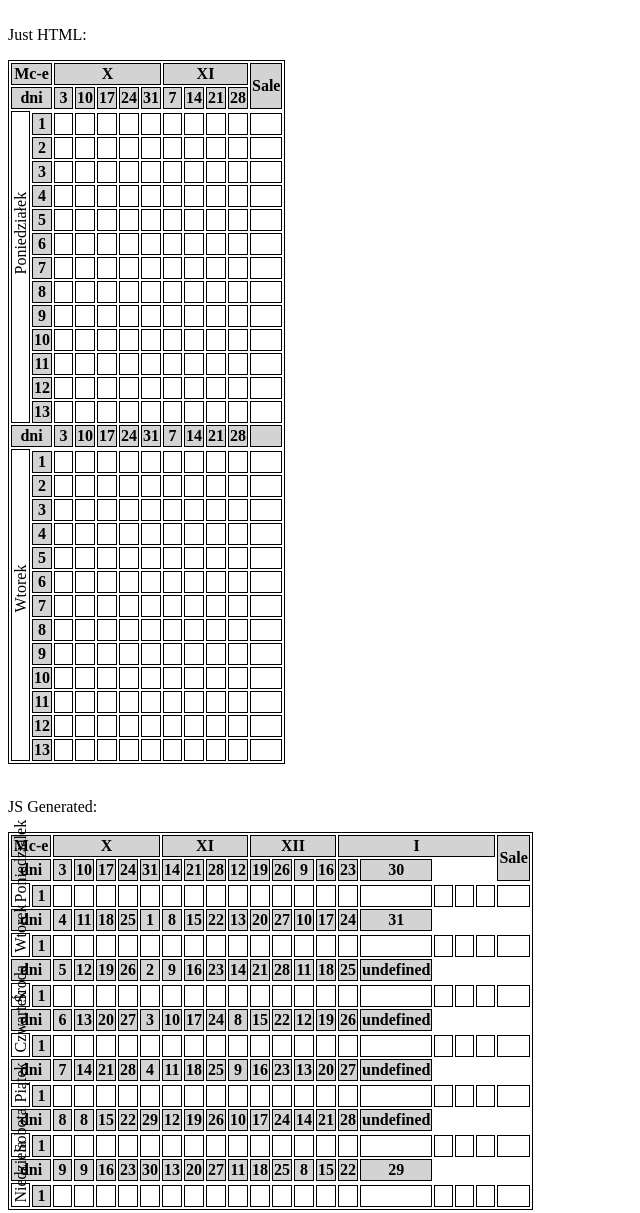
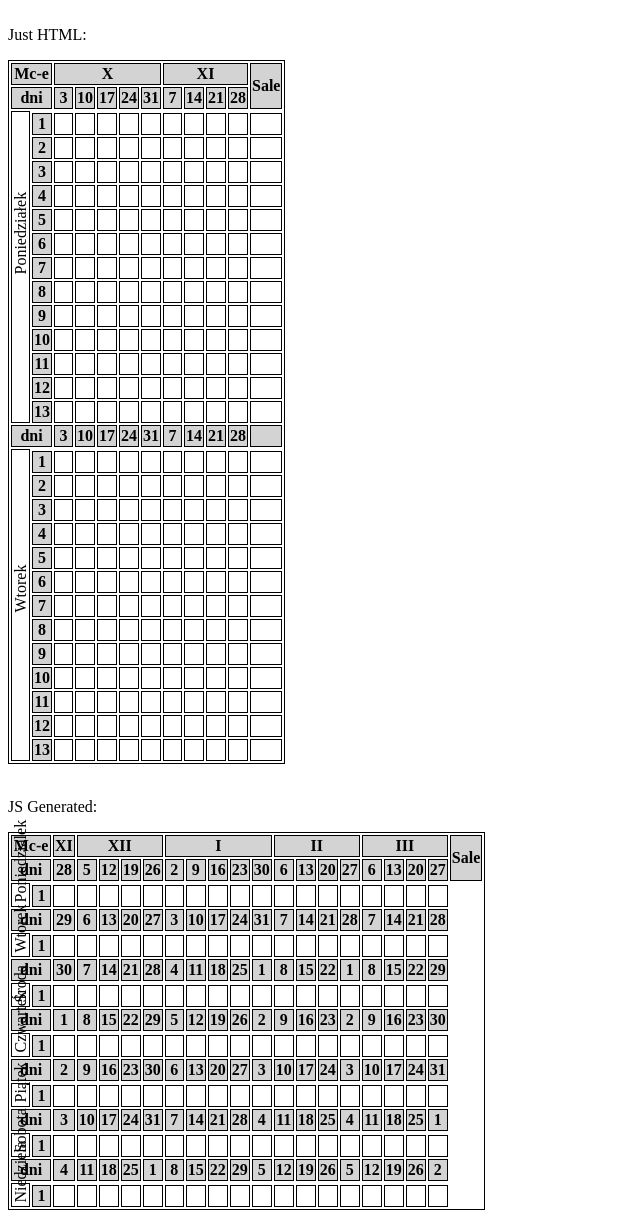
Before and after one commit to zacniewski/plan-lekcji, a plain HTML site: page index.html in a window 1280 px wide. Shown: the whole page, without its empty margins (0-640 px from the left). Drawn offline with Linux system fonts and the light colour scheme.

Commit message:
WORKS all dates and shifts

```diff
--- a/index.html
+++ b/index.html
@@ -401,7 +401,7 @@
 		<script type="text/ecmascript" src="js/jquery-3.1.1.min.js"></script>
 		<script type="text/ecmascript" src="js/script.js"></script>
 		<script type="text/ecmascript">
-			let startDate = new Date(2016, 9, 1); // 2016-10-01
+			let startDate = new Date(2016, 11, 1); // 2016-10-01
             let timetable = new timeTable('#myTable', startDate, 4, 1);
             timetable.drawTable();
 		</script>
--- a/js/script.js
+++ b/js/script.js
@@ -1,3 +1,5 @@
+const numberOfDaysInWeek = 7; // 7 or 5 only
+
 class timeTable {
     constructor(htmlId, startDate, numberOfMonths, numberOfClassHours) {
         this.htmlId = htmlId;
@@ -19,57 +21,38 @@ class timeTable {
     __drawAll() {
         let data = this.__generateMonthsAndDays(this.startDate);
         let html = [];
+        let monthBeforeAdded = false;
         //Header - months
         html.push('<tr class="dark-gray">');
         html.push('<td colspan="2">Mc-e</td>');
         for (let i = 0; i < this.numberOfMonths; i++) {
+            if (i == 0) {
+                if (this.startDate.getDay() != 1) {
+                    let dt = this.__cloneDate(this.startDate);
+                    dt.setDate(0);
+                    html.push('<td colspan="1">' + this.__getRomanNum(dt.getMonth() + 1) + '</td>');
+
+                }
+            }
             html.push('<td colspan="' + data[i].numOfWeeks + '">' + data[i].roman + '</td>');
         }
         html.push('<td rowspan="2">Sale</td>');
         html.push('</tr>');
         //EOHeader
-
         //Hours
-        for (let dayOfWeek = 1; dayOfWeek <= 7; dayOfWeek++) { // 5 - Friday, 7 - Sunday
+        for (let dayOfWeek = 1; dayOfWeek <= numberOfDaysInWeek; dayOfWeek++) {
             let dayNo = dayOfWeek == 7 ? 0 : dayOfWeek;
             //Days
             html.push('<tr class="dark-gray">');
             html.push('<td colspan="2">dni</td>');
             for (let i = 0; i < this.numberOfMonths; i++) {
-                for (let y = 0; y < data[i].numOfWeeks; y++) {
-                    let daynum = null;
-                    if (data[i].days[dayNo][y] === undefined && i != this.numberOfMonths - 1) {
-                        daynum = data[i + 1].days[dayNo][0];
-                    } else {
-                        daynum = data[i].days[dayNo][y];
-                        if(y==0)
-                        {
-                            let testDate = new Date(data[i].year, data[i].month-1, daynum);
-
-                            if(daynum < this.__getFirstMondayDayNumber(testDate)){
-                                console.log(this.__getFirstMondayDayNumber(testDate));
-                                console.log(testDate);
-                                console.log(data[i].days[dayNo]);
-                                daynum = data[i].days[dayNo][y+1];
-                            }
-                        }
-                    }
-
-                    if(y==0 && i != 0)
-                    {
-                        let testDate = new Date(data[i].year, data[i].month, 1);
-                        let lastMonth = new Date(data[i].year, data[i].month, 0);
-                        if(getWeekNumber(testDate) == getWeekNumber(lastMonth)){
-                            continue;
-                        }
-                    }
-
-                    html.push('<td>' + daynum + '</td>');
+                for (let z = 0; z < data[i].days[dayNo].length; z++) {
+                    html.push('<td>' + data[i].days[dayNo][z].getDate() + '</td>');
                 }
             }
             html.push('</tr>');
             //EODays
-            html.push('<tr><td rowspan="'+ (this.numberOfClassHours + 1) +'"><div class="vertical-text">' + this.__getWeekDayName(dayNo) + '</div></td></tr>');
+            html.push('<tr><td rowspan="' + (this.numberOfClassHours + 1) + '"><div class="vertical-text">' + this.__getWeekDayName(dayNo) + '</div></td></tr>');
             for (let numOfClass = 1; numOfClass <= this.numberOfClassHours; numOfClass++) {
                 html.push('<tr><td class="dark-gray">' + numOfClass + '</td>');
                 for (let i = 0; i < data.length; i++) {
@@ -115,6 +98,7 @@ class timeTable {
         let dt = this.__cloneDate(date);
         dt.setDate(1);
         let data = [];
+        let unshiftNeeded = false;
         for (let i = 0; i < this.numberOfMonths; i++) {
             let monthNo = dt.getMonth() + 1;
             let roman = this.__getRomanNum(monthNo);
@@ -133,6 +117,34 @@ class timeTable {
                 month: dt.getMonth() + 1
             };
             dt = this.__addMonth(dt);
+        }
+        if (this.startDate.getDay() != 1) {
+            let firstMonday = this.__cloneDate(data[0].days[1][0]);
+            let numOfDaysToUnshift = firstMonday.getDate() - 1;
+            for (let i = 7; i > 0; i--) {
+                if (i > numOfDaysToUnshift) {
+                    let dayOfWeek = i == 1 ? 0 : 8 - i;
+                    let dt = this.__cloneDate(data[0].days[dayOfWeek][0]);
+                    dt.setDate(dt.getDate() - 7);
+                    data[0].days[dayOfWeek].unshift(dt);
+                }
+            }
+        }
+        let lastMonday = this.__cloneDate(data[data.length - 1].days[1][data[data.length - 1].days[1].length - 1]);
+        let lastDay = this.__cloneDate(lastMonday);
+        lastDay.setDate(1);
+        lastDay.setMonth(lastDay.getMonth() + 1);
+        lastDay.setDate(0);
+        console.log(daydiff(lastMonday, lastDay), lastMonday, lastDay);
+        let numOfDaysToPush = 6 - (daydiff(lastMonday, lastDay));
+        let dat = this.__cloneDate(lastMonday);
+        dat.setDate(1);
+        dat.setMonth(dat.getMonth() + 1);
+        console.log(dat);
+        for (let i = 8 - numOfDaysToPush; i <= 7; i++) {
+            let dayNo = i == 7 ? 0 : i;
+            data[data.length - 1].days[dayNo].push(this.__cloneDate(dat));
+            dat.setDate(dat.getDate() + 1);
         }
         return data;
     }
@@ -163,21 +175,18 @@ class timeTable {
             date.setDate(date.getDate() + 1);
         }
         while (date.getMonth() === month) {
-            sameDays.push(date.getDate());
+            sameDays.push(this.__cloneDate(date));
             date.setDate(date.getDate() + 7);
         }
         return sameDays;
     }
 
-    __getFirstMondayDayNumber(date)
-    {
+    __getFirstMondayDayNumber(date) {
         let dt = this.__cloneDate(date);
         dt.setDate(1);
-        for(let i = 1; i < 10; i++)
-        {
-            if(dt.getDay() == 1)
-            {
-                console.log("s",dt);
+        for (let i = 1; i < 10; i++) {
+            if (dt.getDay() == 1) {
+                console.log("s", dt);
                 return dt.getDate();
             }
             dt.setDate(i);
@@ -192,5 +201,8 @@ function getWeekNumber(d) {
     d.setDate(d.getDate() + 4 - (d.getDay() || 7));
     let yearStart = new Date(d.getFullYear(), 0, 1);
     return Math.ceil(( ( (d - yearStart) / 86400000) + 1) / 7);
+}
 
+function daydiff(start, end) {
+    return Math.abs(Math.floor(( start - end ) / 86400000));
 }
```
